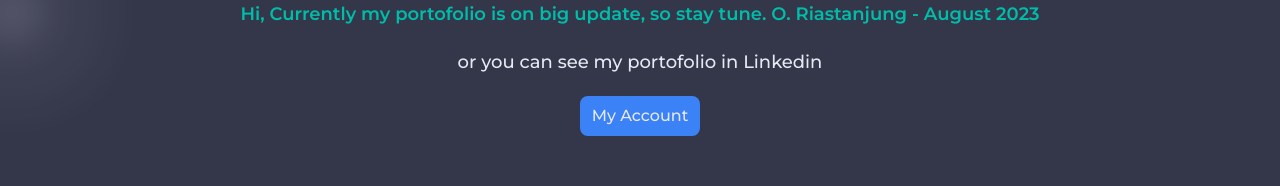
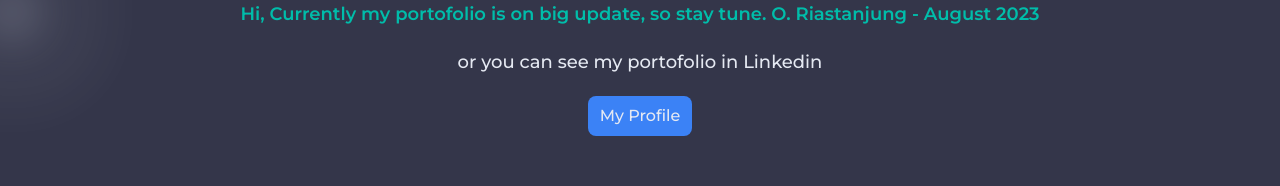
Before and after one commit to oriastanjung/portofolio-web, a React (Vite) app: page / in a window 1280 px wide. Shown: the top 186 px of the page. Built offline with nearby package versions, Linux system fonts and the light colour scheme.

Commit message:
init file

```diff
--- a/src/App.tsx
+++ b/src/App.tsx
@@ -1,17 +1,22 @@
-
 // import { SiTailwindcss } from "react-icons/si";
 import MouseAura from "./components/MouseAura";
 function App() {
-
   return (
-    <div className=" bg-bgBlack h-screen w-full">
+    <div className=" bg-bgBlack h-screen w-full px-10">
       <div className="container mx-auto flex flex-col w-full justify-center items-center gap-5">
-
         <h1 className=" text-lg text-center font-semibold text-customGreen font-extrabold">
-          Hi, Currently my portofolio is on big update, so stay tune. {" O. Riastanjung - August 2023"}
+          Hi, Currently my portofolio is on big update, so stay tune.{" "}
+          {" O. Riastanjung - August 2023"}
         </h1>
-        <p className="text-lg text-center font-medium text-white">or you can see my portofolio in Linkedin</p>
-        <a className="text-md text-center font-medium text-white bg-blue-500 px-3 py-2 rounded-lg" href="https://www.linkedin.com/in/oriastanjung/">My Account</a>
+        <p className="text-lg text-center font-medium text-white">
+          or you can see my portofolio in Linkedin
+        </p>
+        <a
+          className="text-md text-center font-medium text-white bg-blue-500 px-3 py-2 rounded-lg"
+          href="https://www.linkedin.com/in/oriastanjung/"
+        >
+          My Profile
+        </a>
 
         <MouseAura />
       </div>
```
